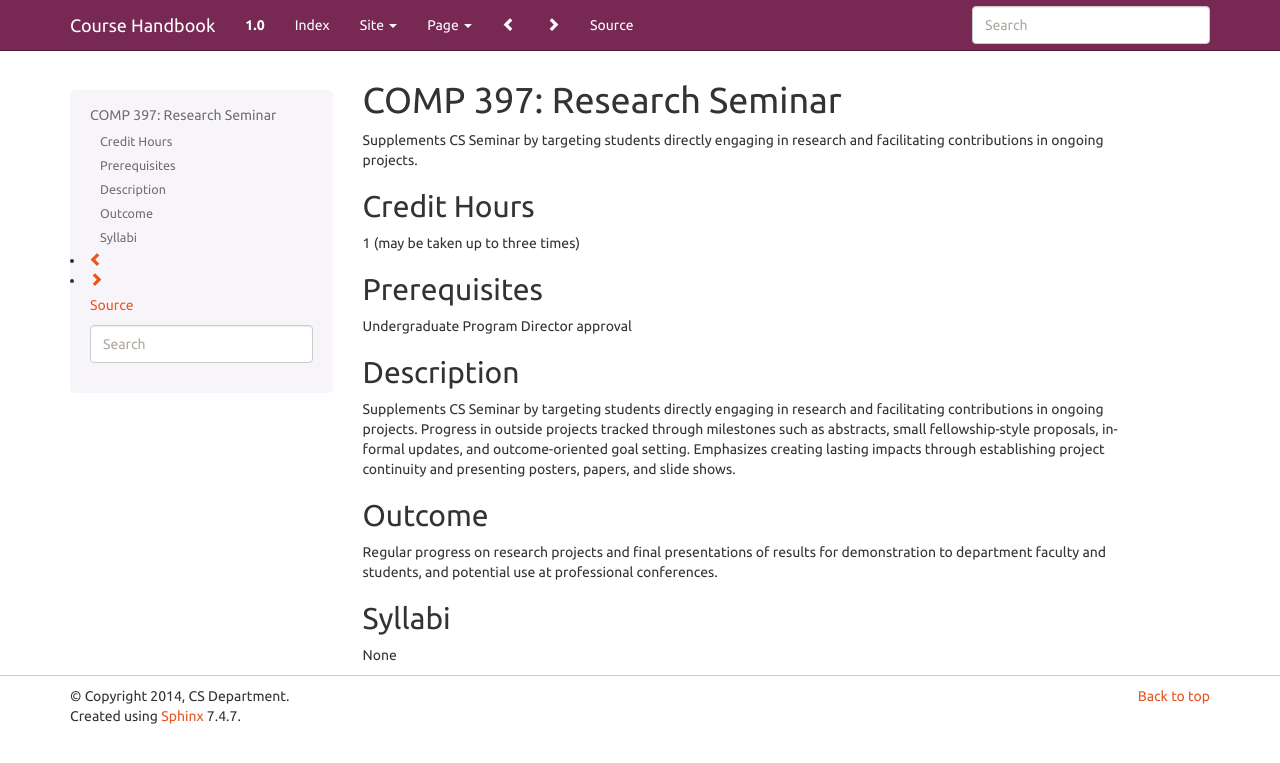
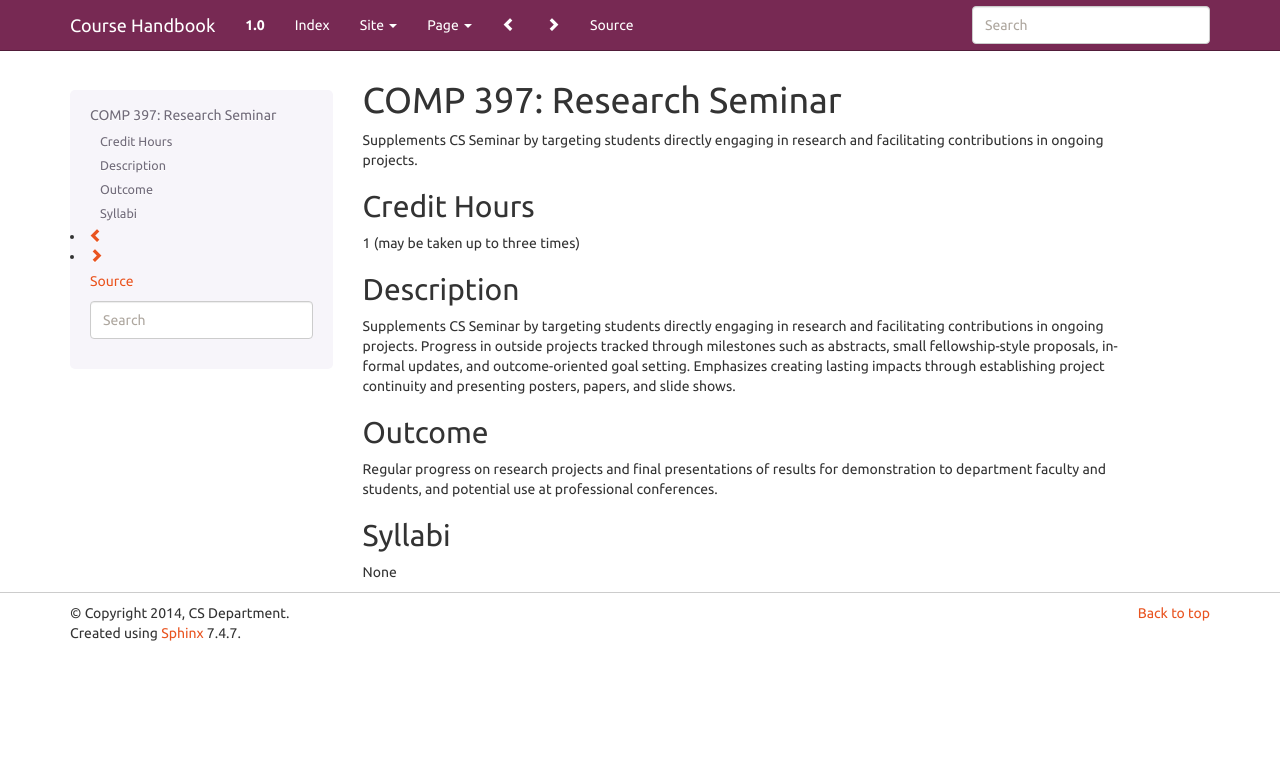
Before and after one commit to kyang5/coursedescriptions, a Sphinx documentation site: the page built from source/comp397.rst, in a window 1280 px wide. Shown: the top 763 px of the page. Built offline with Sphinx 7.4.7, drawn with Linux system fonts in a browser that asks for light colours.

Commit message:
Update comp397.rst

```diff
--- a/source/comp397.rst
+++ b/source/comp397.rst
@@ -9,11 +9,6 @@ Credit Hours
 -----------------------
 
 1 (may be taken up to three times)
-
-Prerequisites
------------------------
-
-Undergraduate Program Director approval
 
 Description
 --------------------
```
